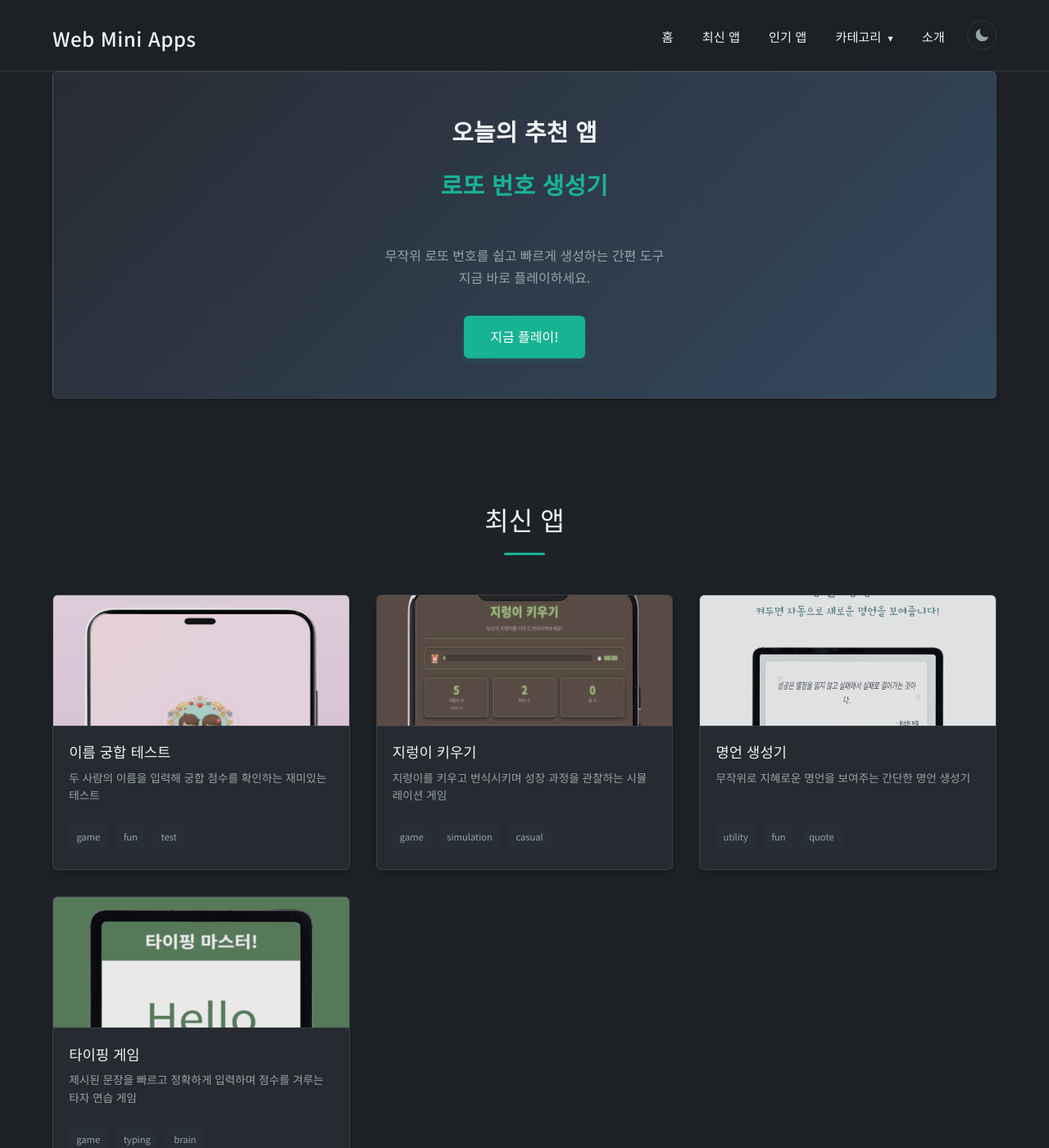
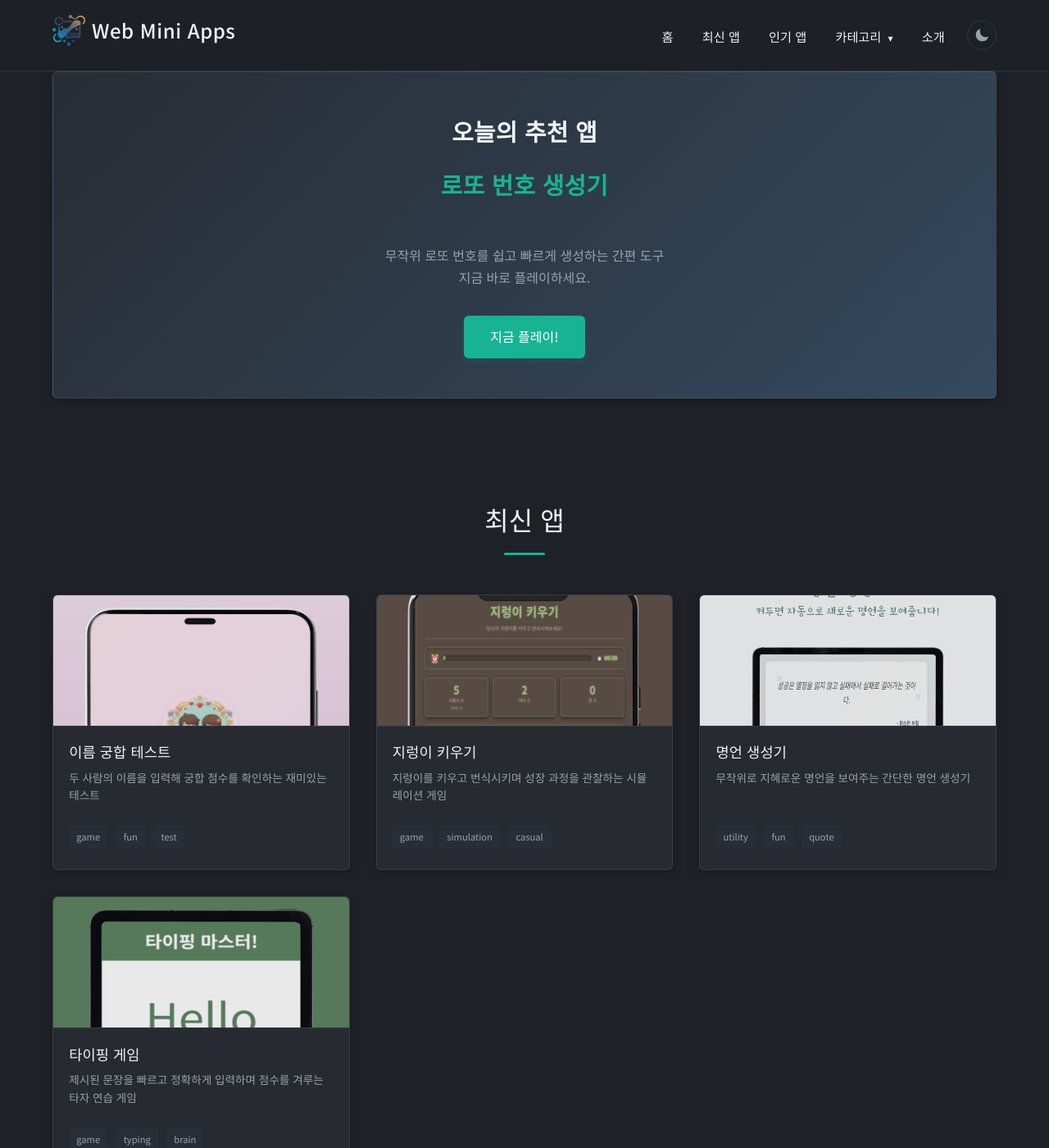
Before and after one commit to sleepyfinger/webminiapps, a Jekyll site: the page built from index.md, in a window 1280 px wide and 1400 px high. Shown: the whole window at 82% size. Built offline with Jekyll 4.4.1, drawn with Linux system fonts in a browser that asks for light colours.

Commit message:
사이트 로고 추가

```diff
--- a/_includes/header.html
+++ b/_includes/header.html
@@ -1,6 +1,10 @@
 <header>
   <div class="container">
-    <h1><a href="{{ '/' | relative_url }}">{{ site.title }}</a></h1>
+    <h1>
+      <a href="{{ '/' | relative_url }}" class="site-logo">
+        <img src="{{ '/assets/images/logo.png' | relative_url }}" alt="{{ site.title }} Logo"> {{ site.title }}
+      </a>
+    </h1>
     <nav>
       <ul>
         <li><a href="{{ '/' | relative_url }}">홈</a></li>
--- a/assets/css/style.css
+++ b/assets/css/style.css
@@ -177,6 +177,21 @@
     letter-spacing: 0.5px;
     text-shadow: none;
     transition: color var(--transition-speed) ease;
+}
+
+header h1 a.site-logo {
+    display: inline-flex;
+    align-items: center;
+    gap: 0.5rem;
+    color: var(--light-color);
+    font-size: 1.5rem;
+    font-weight: 500;
+    text-decoration: none;
+}
+
+header h1 a.site-logo img {
+    height: 40px;
+    width: auto;
 }
 
 body.light-theme header h1 a {
```
Also changed, not shown: assets/images/logo.png (added).
